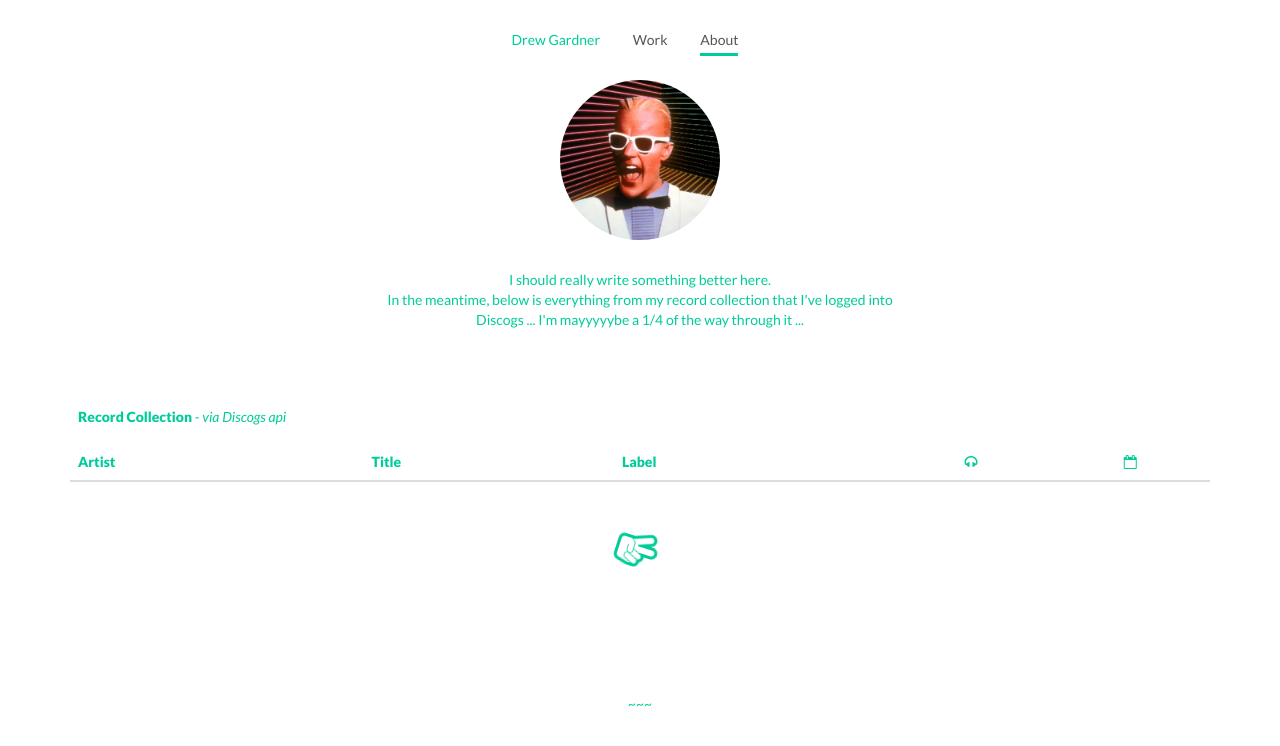
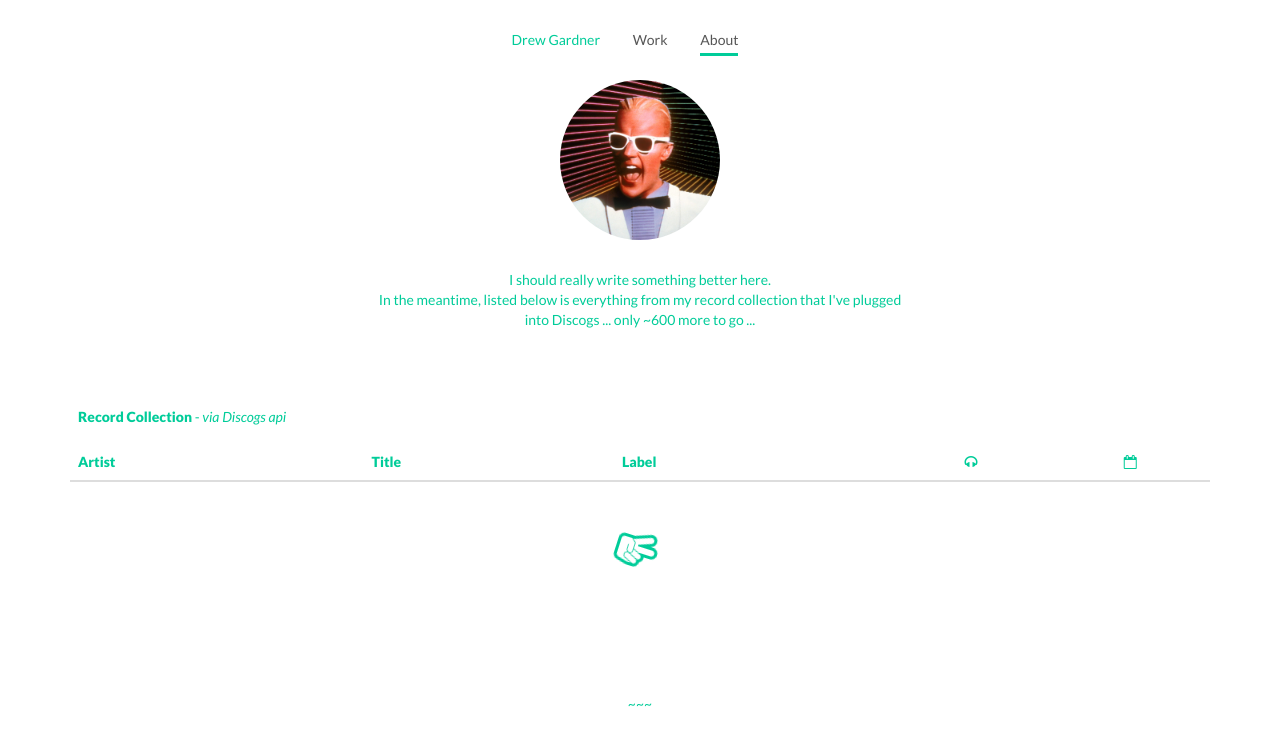
Before and after one commit to dreeeeewwwww/dreeeeewwwww.github.io, a Jekyll site: the page built from about/index.html, in a window 1280 px wide. Shown: the top 746 px of the page. Built offline with Jekyll 4.4.1, drawn with Linux system fonts in a browser that asks for light colours; nearby versions of some CDN libraries.

Commit message:
language chng

```diff
--- a/about/index.html
+++ b/about/index.html
@@ -10,7 +10,7 @@ layout: default
           <img class="img-responsive img-circle margin-bottom-30" src="/assets/image/max-headroom.jpg" />
         </div>
         <div class="col-md-6 col-sm-6 col-xs-8 col-md-offset-3 col-sm-offset-3 col-xs-offset-2 margin-bottom-60">
-          <p>I should really write something better here.<br />In the meantime, below is everything from my record collection that I've logged into Discogs ... I'm mayyyyybe a 1/4 of the way through it ...</p>
+          <p>I should really write something better here.<br />In the meantime, listed below is everything from my record collection that I've plugged into Discogs ... only ~600 more to go ...</p>
         </div>
       </div>
       <div class="row">
```
